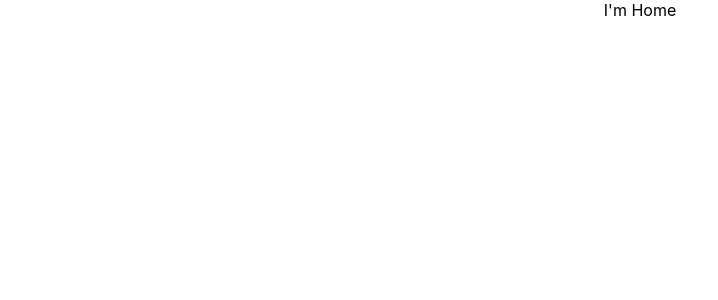
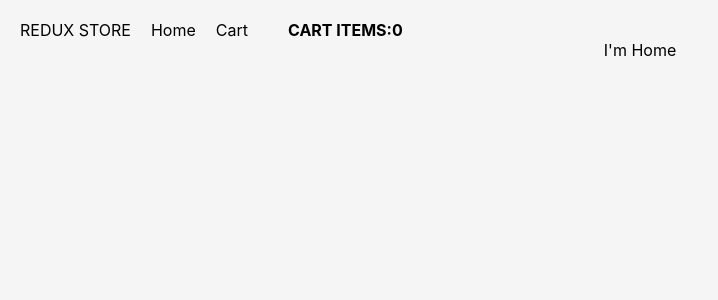
Before and after one commit to beingnikil07/Shopping_Cart-Redux, a React (Create React App) app: page / in a window 1280 px wide. Shown: the top 300 px of the page, without its empty margins (0-718 px from the left). Built offline with nearby package versions, Linux system fonts and the light colour scheme.

Commit message:
Navbar created successfully

```diff
--- a/src/App.js
+++ b/src/App.js
@@ -2,10 +2,12 @@ import './App.css';
 import { BrowserRouter as Router, Route, Routes } from 'react-router-dom';
 import Home from './Pages/Home.jsx';
 import Cart from './Pages/Cart.jsx';
+import Navbar from './Components/Navbar';
 function App() {
   return (
     <div className="App">
       <Router>
+        <Navbar />
         <Routes>
           <Route path="/" element={<Home />}></Route>
           <Route path="/cart" element={<Cart />}></Route>
--- /dev/null
+++ b/src/Components/Navbar.jsx
@@ -0,0 +1,15 @@
+import React from 'react'
+import { Link } from 'react-router-dom'
+
+const Navbar = () => {
+    return (
+        <div style={{ display: 'flex', alignItems: 'space-between' }}>
+            <span className='logo'>REDUX STORE</span>
+            <Link className='navLink' to="/">Home</Link>
+            <Link className='navLink' to="/cart">Cart</Link>
+            <span className='cartCount'>Cart Items:0</span>
+        </div>
+    )
+}
+
+export default Navbar;
--- a/src/index.css
+++ b/src/index.css
@@ -1,13 +1,63 @@
 body {
   margin: 0;
-  font-family: -apple-system, BlinkMacSystemFont, 'Segoe UI', 'Roboto', 'Oxygen',
-    'Ubuntu', 'Cantarell', 'Fira Sans', 'Droid Sans', 'Helvetica Neue',
-    sans-serif;
+  font-family: -apple-system, BlinkMacSystemFont, 'Segoe UI', 'Roboto',
+      'Oxygen', 'Ubuntu', 'Cantarell', 'Fira Sans', 'Droid Sans',
+      'Helvetica Neue', sans-serif;
   -webkit-font-smoothing: antialiased;
   -moz-osx-font-smoothing: grayscale;
+  padding: 20px;
+  background: whitesmoke;
+}
+img {
+  height: 80px;
+}
+.card {
+  background: white;
+  padding: 20px;
+  text-align: center;
+  border-radius: 10px;
+}
+.productsWrapper {
+  display: grid;
+  grid-template-columns: repeat(4, 1fr);
+  gap: 30px;
+}
+.btn {
+  border: none;
+  outline: none;
+  background: #764abc;
+  padding: 5px 10px;
+  color: #fff;
+  border-radius: 5px;
+  font-weight: bold;
+  cursor: pointer;
+  transition: all 0.3s ease-in-out;
 }
 
-code {
-  font-family: source-code-pro, Menlo, Monaco, Consolas, 'Courier New',
-    monospace;
+.btn:hover {
+  background: #513282;
 }
+
+.heading {
+  padding: 25px 0;
+}
+.cartCount {
+  font-weight: bold;
+  text-transform: uppercase;
+  margin-left: 40px;
+}
+.navLink {
+  text-decoration: none;
+  color: black;
+  margin-left: 20px;
+}
+
+.cartCard {
+  display: flex;
+  align-items: center;
+  justify-content: space-between;
+  background: #fff;
+  margin-bottom: 20px;
+  padding: 14px;
+  border-radius: 5px;
+}
```
